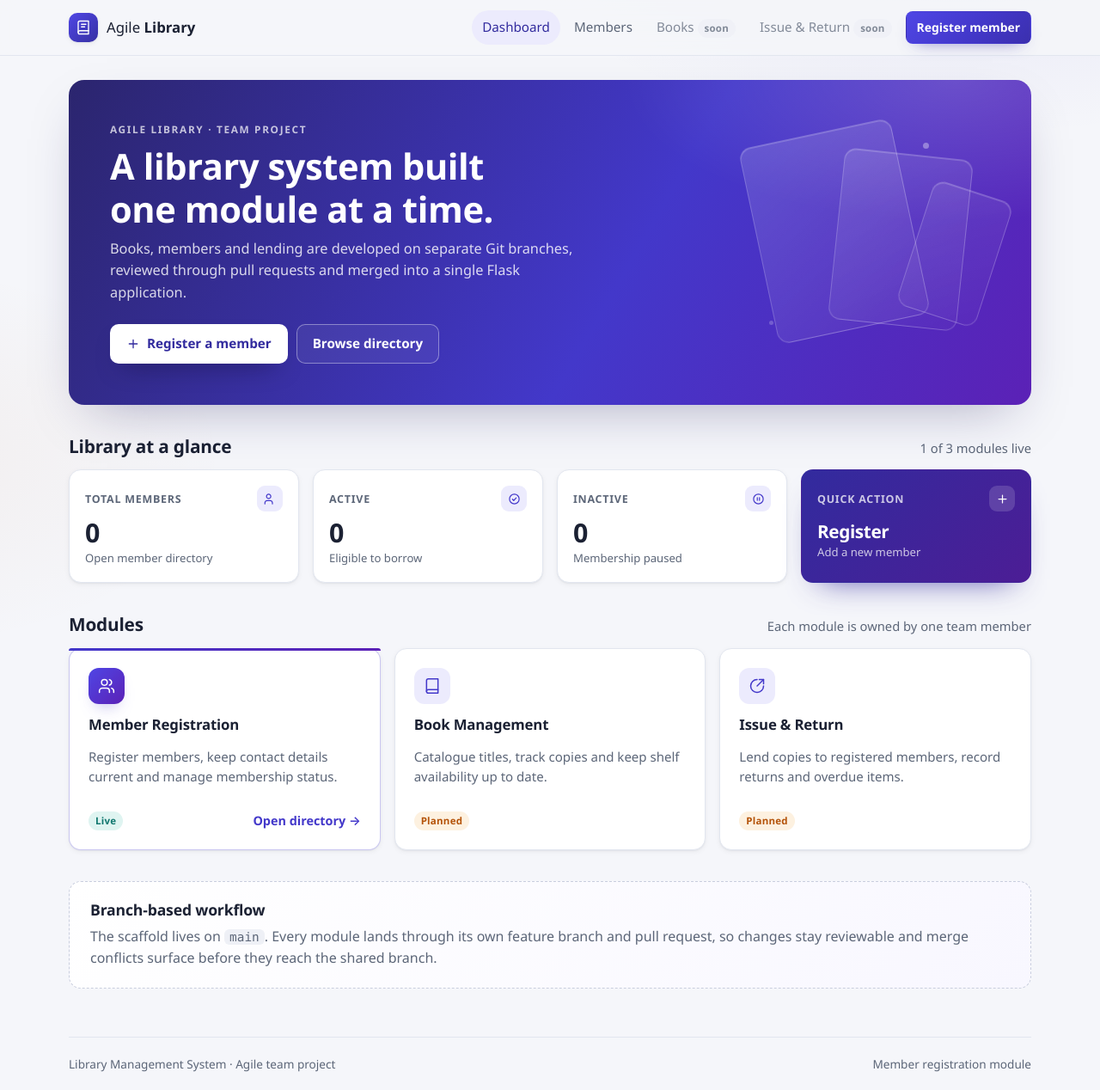
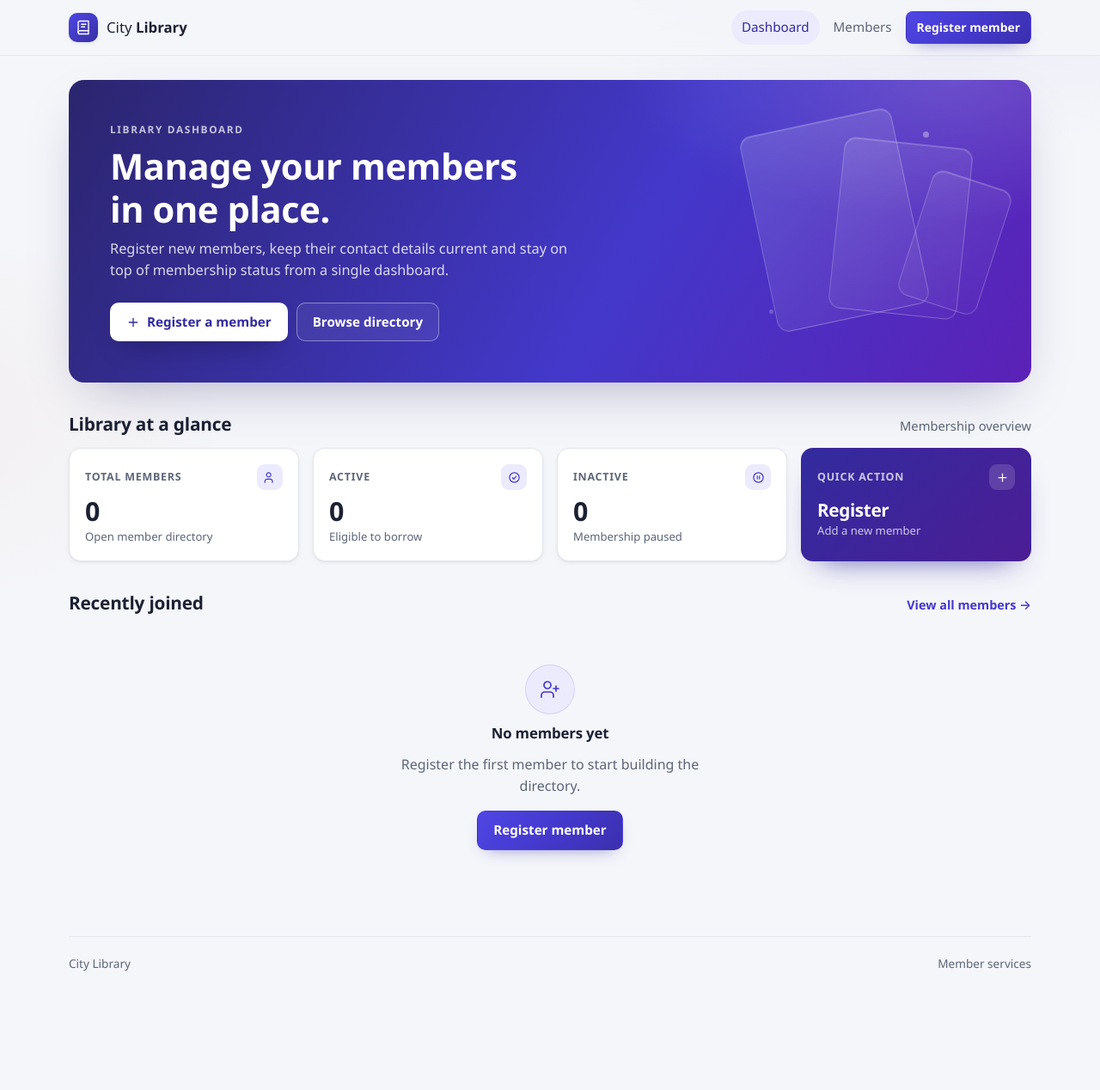
Before and after one commit to Bhumika-T/agile_abl, a Flask app: page / in a window 1280 px wide. Shown: the whole page at 86% size. After the commit the page ends 1130 px from the top, so only its background shows below. Run offline with Flask 3, Linux system fonts and the light colour scheme.

Commit message:
feat(ui): present the app as a standard library dashboard

```diff
--- a/app/main/routes.py
+++ b/app/main/routes.py
@@ -12,4 +12,9 @@ def index():
         "active": Member.query.filter_by(status="Active").count(),
         "inactive": Member.query.filter_by(status="Inactive").count(),
     }
-    return render_template("index.html", member_counts=member_counts)
+    recent_members = (
+        Member.query.order_by(Member.joined_on.desc(), Member.id.desc()).limit(3).all()
+    )
+    return render_template(
+        "index.html", member_counts=member_counts, recent_members=recent_members
+    )
--- a/app/static/css/style.css
+++ b/app/static/css/style.css
@@ -210,34 +210,6 @@ code {
 .nav-link.is-active {
   background: var(--primary-soft);
   color: var(--primary-strong);
-}
-
-.nav-link-soon {
-  opacity: 0.75;
-  cursor: default;
-}
-
-.tag {
-  display: inline-flex;
-  align-items: center;
-  gap: 4px;
-  padding: 2px 8px;
-  border-radius: 999px;
-  background: var(--surface-muted);
-  color: var(--ink-soft);
-  font-size: 0.72rem;
-  font-weight: 600;
-  letter-spacing: 0.02em;
-}
-
-.tag-planned {
-  background: var(--accent-soft);
-  color: var(--accent);
-}
-
-.tag-live {
-  background: var(--success-soft);
-  color: var(--success);
 }
 
 /* ---------- buttons ---------- */
@@ -492,99 +464,9 @@ code {
   font-size: 0.92rem;
 }
 
-.module-grid {
-  display: grid;
-  grid-template-columns: repeat(3, 1fr);
-  gap: 16px;
-}
-
-@media (max-width: 860px) {
-  .module-grid {
-    grid-template-columns: 1fr;
-  }
-}
-
-.module-card {
-  position: relative;
-  display: flex;
-  flex-direction: column;
-  gap: 8px;
-  padding: 22px;
-  border: 1px solid var(--line);
-  border-radius: var(--radius);
-  background: var(--surface);
-  box-shadow: var(--shadow-sm);
-}
-
-.module-card.is-live {
-  border-color: rgba(67, 56, 202, 0.28);
-}
-
-.module-card.is-live::before {
-  content: "";
-  position: absolute;
-  inset: -1px -1px auto;
-  height: 3px;
-  border-radius: var(--radius) var(--radius) 0 0;
-  background: linear-gradient(90deg, #4338ca, #5b21b6);
-}
-
-.module-icon {
-  display: grid;
-  place-items: center;
-  width: 42px;
-  height: 42px;
-  margin-bottom: 6px;
-  border-radius: 12px;
-  background: var(--primary-soft);
-  color: var(--primary);
-}
-
-.is-live .module-icon {
-  background: linear-gradient(135deg, #4f46e5, #5b21b6);
-  color: #fff;
-  box-shadow: 0 10px 20px -12px rgba(67, 56, 202, 0.65);
-}
-
-.module-card p {
-  margin-bottom: 10px;
-  color: var(--ink-soft);
-  font-size: 0.94rem;
-}
-
-.module-card .tag {
-  align-self: flex-start;
-  margin-top: auto;
-}
-
-.module-card .module-foot {
-  display: flex;
-  align-items: center;
-  justify-content: space-between;
-  gap: 10px;
-  margin-top: auto;
-  padding-top: 10px;
-}
-
-.module-link {
+.section-link {
   font-size: 0.9rem;
   font-weight: 600;
-}
-
-.callout {
-  padding: 22px 24px;
-  border: 1px dashed #c9cede;
-  border-radius: var(--radius);
-  background: linear-gradient(135deg, var(--surface), #f8f7ff);
-}
-
-.callout h2 {
-  font-size: 1.1rem;
-}
-
-.callout p {
-  margin-bottom: 0;
-  color: var(--ink-soft);
 }
 
 /* ---------- flash messages ---------- */
@@ -1383,23 +1316,8 @@ textarea[aria-invalid="true"] {
     animation-delay: 0.15s;
   }
 
-  .module-card {
-    animation: rise 0.45s ease-out both;
-    transition: transform 0.18s ease, box-shadow 0.18s ease,
-      border-color 0.18s ease;
-  }
-
-  .module-grid .module-card:nth-child(2) {
-    animation-delay: 0.06s;
-  }
-
-  .module-grid .module-card:nth-child(3) {
-    animation-delay: 0.12s;
-  }
-
-  .module-card:hover {
-    transform: translateY(-3px);
-    box-shadow: var(--shadow-md);
+  .section-link {
+    transition: color 0.15s ease;
   }
 
   .data-table tbody tr {
--- a/app/templates/base.html
+++ b/app/templates/base.html
@@ -3,7 +3,7 @@
 <head>
   <meta charset="utf-8">
   <meta name="viewport" content="width=device-width, initial-scale=1">
-  <title>{% block title %}Agile Library{% endblock %}</title>
+  <title>{% block title %}City Library{% endblock %}</title>
   <link rel="stylesheet" href="{{ url_for('static', filename='css/style.css') }}">
 </head>
 <body>
@@ -19,13 +19,11 @@
             <path d="M9 7h7M9 11h5"/>
           </svg>
         </span>
-        <span class="brand-name">Agile <strong>Library</strong></span>
+        <span class="brand-name">City <strong>Library</strong></span>
       </a>
       <nav class="nav" aria-label="Primary">
         <a class="nav-link {{ 'is-active' if request.endpoint == 'main.index' }}" href="{{ url_for('main.index') }}">Dashboard</a>
         <a class="nav-link {{ 'is-active' if request.endpoint and request.endpoint.startswith('members.') }}" href="{{ url_for('members.list_members') }}">Members</a>
-        <span class="nav-link nav-link-soon">Books <span class="tag">soon</span></span>
-        <span class="nav-link nav-link-soon">Issue &amp; Return <span class="tag">soon</span></span>
         <a class="btn btn-primary btn-sm" href="{{ url_for('members.register') }}">Register member</a>
       </nav>
     </div>
@@ -46,8 +44,8 @@
   </main>
 
   <footer class="site-footer container">
-    <span>Library Management System &middot; Agile team project</span>
-    <span>Member registration module</span>
+    <span>City Library</span>
+    <span>Member services</span>
   </footer>
 
   <script src="{{ url_for('static', filename='js/app.js') }}" defer></script>
--- a/app/templates/index.html
+++ b/app/templates/index.html
@@ -1,14 +1,14 @@
 {% extends "base.html" %}
 
-{% block title %}Dashboard &middot; Agile Library{% endblock %}
+{% block title %}Dashboard &middot; City Library{% endblock %}
 
 {% block content %}
 <section class="hero">
-  <p class="eyebrow">Agile Library &middot; Team project</p>
-  <h1>A library system built one module at a time.</h1>
+  <p class="eyebrow">Library dashboard</p>
+  <h1>Manage your members in one place.</h1>
   <p class="lede">
-    Books, members and lending are developed on separate Git branches, reviewed through
-    pull requests and merged into a single Flask application.
+    Register new members, keep their contact details current and stay on top of
+    membership status from a single dashboard.
   </p>
   <div class="hero-actions">
     <a class="btn btn-light" href="{{ url_for('members.register') }}">
@@ -31,7 +31,7 @@
 <section class="section" id="members">
   <div class="section-head">
     <h2>Library at a glance</h2>
-    <span class="muted">1 of 3 modules live</span>
+    <span class="muted">Membership overview</span>
   </div>
   <div class="stats-row">
     <a class="stat-card" href="{{ url_for('members.list_members') }}">
@@ -88,63 +88,44 @@
   </div>
 </section>
 
-<section class="section" id="modules">
+<section class="section" id="recent">
   <div class="section-head">
-    <h2>Modules</h2>
-    <span class="muted">Each module is owned by one team member</span>
+    <h2>Recently joined</h2>
+    <a class="section-link" href="{{ url_for('members.list_members') }}">View all members &rarr;</a>
   </div>
-  <div class="module-grid">
-    <article class="module-card is-live">
-      <span class="module-icon" aria-hidden="true">
-        <svg viewBox="0 0 24 24" width="20" height="20" fill="none" stroke="currentColor" stroke-width="1.8" stroke-linecap="round" stroke-linejoin="round">
+
+  {% if recent_members %}
+    <div class="card recent-card">
+      <ul class="recent-list">
+        {% for member in recent_members %}
+          <li class="recent-item">
+            <span class="avatar" aria-hidden="true">{{ member.initials }}</span>
+            <div class="recent-id">
+              <a class="member-name" href="{{ url_for('members.detail', member_id=member.id) }}">{{ member.full_name }}</a>
+              <span class="member-code">{{ member.member_code }}</span>
+            </div>
+            <span class="muted recent-meta">{{ member.membership_type }}</span>
+            <span class="muted nowrap">{{ member.joined_on.strftime("%d %b %Y") }}</span>
+            <span class="status-pill {{ 'status-active' if member.status == 'Active' else 'status-inactive' }}">
+              {{ member.status }}
+            </span>
+          </li>
+        {% endfor %}
+      </ul>
+    </div>
+  {% else %}
+    <div class="card empty-state">
+      <span class="empty-icon" aria-hidden="true">
+        <svg viewBox="0 0 24 24" width="24" height="24" fill="none" stroke="currentColor" stroke-width="1.7" stroke-linecap="round" stroke-linejoin="round">
           <path d="M16 21v-2a4 4 0 0 0-4-4H6a4 4 0 0 0-4 4v2"/>
           <circle cx="9" cy="7" r="4"/>
-          <path d="M22 21v-2a4 4 0 0 0-3-3.87M16 3.13a4 4 0 0 1 0 7.75"/>
+          <path d="M19 8v6M22 11h-6"/>
         </svg>
       </span>
-      <h3>Member Registration</h3>
-      <p>Register members, keep contact details current and manage membership status.</p>
-      <div class="module-foot">
-        <span class="tag tag-live">Live</span>
-        <a class="module-link" href="{{ url_for('members.list_members') }}">Open directory &rarr;</a>
-      </div>
-    </article>
-
-    <article class="module-card">
-      <span class="module-icon" aria-hidden="true">
-        <svg viewBox="0 0 24 24" width="20" height="20" fill="none" stroke="currentColor" stroke-width="1.8" stroke-linecap="round" stroke-linejoin="round">
-          <path d="M4 19.5A2.5 2.5 0 0 1 6.5 17H20"/>
-          <path d="M6.5 2H20v20H6.5A2.5 2.5 0 0 1 4 19.5v-15A2.5 2.5 0 0 1 6.5 2z"/>
-        </svg>
-      </span>
-      <h3>Book Management</h3>
-      <p>Catalogue titles, track copies and keep shelf availability up to date.</p>
-      <span class="tag tag-planned">Planned</span>
-    </article>
-
-    <article class="module-card">
-      <span class="module-icon" aria-hidden="true">
-        <svg viewBox="0 0 24 24" width="20" height="20" fill="none" stroke="currentColor" stroke-width="1.8" stroke-linecap="round" stroke-linejoin="round">
-          <path d="M21 12a9 9 0 1 1-9-9"/>
-          <path d="M21 3 12 12"/>
-          <path d="M15 3h6v6"/>
-        </svg>
-      </span>
-      <h3>Issue &amp; Return</h3>
-      <p>Lend copies to registered members, record returns and overdue items.</p>
-      <span class="tag tag-planned">Planned</span>
-    </article>
-  </div>
-</section>
-
-<section class="section">
-  <div class="callout">
-    <h2>Branch-based workflow</h2>
-    <p>
-      The scaffold lives on <code>main</code>. Every module lands through its own
-      feature branch and pull request, so changes stay reviewable and merge conflicts
-      surface before they reach the shared branch.
-    </p>
-  </div>
+      <h3>No members yet</h3>
+      <p>Register the first member to start building the directory.</p>
+      <a class="btn btn-primary" href="{{ url_for('members.register') }}">Register member</a>
+    </div>
+  {% endif %}
 </section>
 {% endblock %}
--- a/app/templates/members/detail.html
+++ b/app/templates/members/detail.html
@@ -1,6 +1,6 @@
 {% extends "base.html" %}
 
-{% block title %}{{ member.full_name }} &middot; Agile Library{% endblock %}
+{% block title %}{{ member.full_name }} &middot; City Library{% endblock %}
 
 {% block content %}
 <nav class="breadcrumb" aria-label="Breadcrumb">
--- a/app/templates/members/form.html
+++ b/app/templates/members/form.html
@@ -2,7 +2,7 @@
 
 {% set is_edit = mode == "edit" %}
 
-{% block title %}{{ "Edit member" if is_edit else "Register member" }} &middot; Agile Library{% endblock %}
+{% block title %}{{ "Edit member" if is_edit else "Register member" }} &middot; City Library{% endblock %}
 
 {% block content %}
 <div class="narrow">
--- a/app/templates/members/list.html
+++ b/app/templates/members/list.html
@@ -1,6 +1,6 @@
 {% extends "base.html" %}
 
-{% block title %}Members &middot; Agile Library{% endblock %}
+{% block title %}Members &middot; City Library{% endblock %}
 
 {% block content %}
 <div class="page-head">
```
Also changed, not shown: other parts of app/static/css/style.css (+63 -0 lines).
